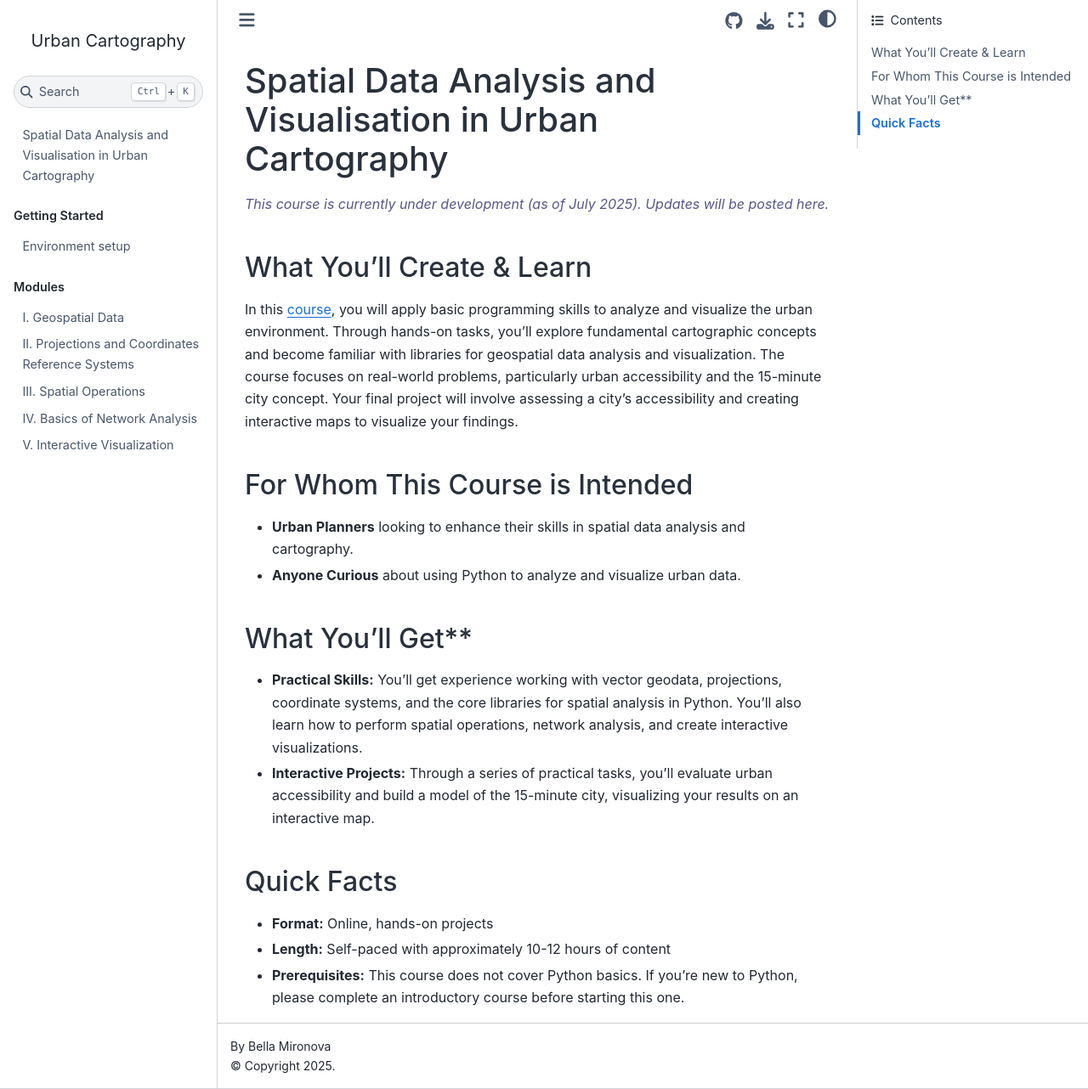
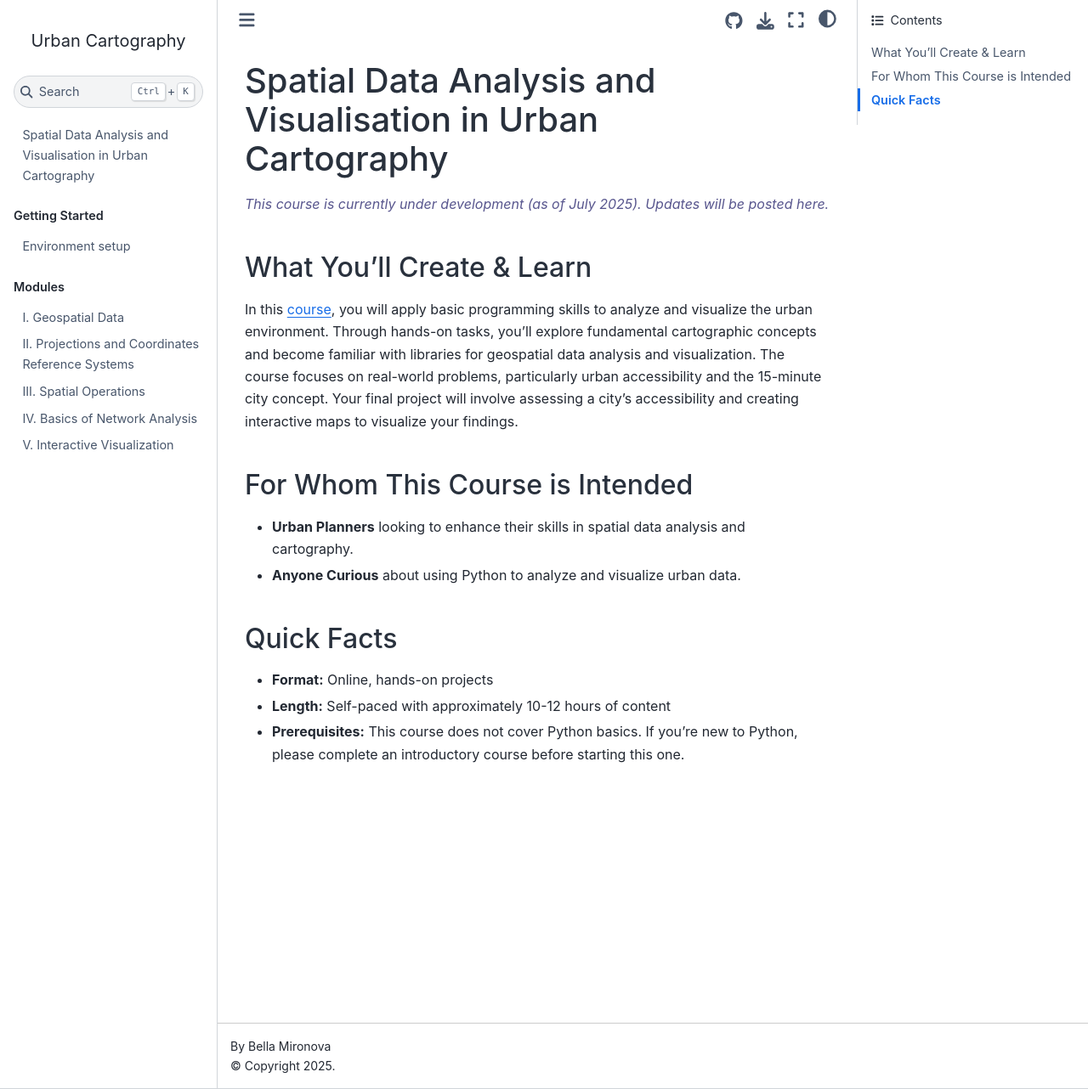
Before and after one commit to bella-mir/urbanCartoPy, a Jupyter Book: the page built from README.md, in a window 1280 px wide and 1282 px high. Shown: the whole window at 85% size. Built offline with Jupyter Book 1.0.4 settings and Sphinx 7.4.7 and the Sphinx Book theme 1.1.4, drawn with Linux system fonts in a browser that asks for light colours.

Commit message:
fix: README fixes

```diff
--- a/README.md
+++ b/README.md
@@ -11,11 +11,6 @@ In this [course](https://bella-mir.github.io/urbanCartoPy/intro.html), you will
 - **Urban Planners** looking to enhance their skills in spatial data analysis and cartography.
 - **Anyone Curious** about using Python to analyze and visualize urban data.
 
-## What You’ll Get\*\*
-
-- **Practical Skills:** You’ll get experience working with vector geodata, projections, coordinate systems, and the core libraries for spatial analysis in Python. You'll also learn how to perform spatial operations, network analysis, and create interactive visualizations.
-- **Interactive Projects:** Through a series of practical tasks, you’ll evaluate urban accessibility and build a model of the 15-minute city, visualizing your results on an interactive map.
-
 ## Quick Facts
 
 - **Format:** Online, hands-on projects
```
Also changed, not shown: intro.md (+0 -5 lines).
